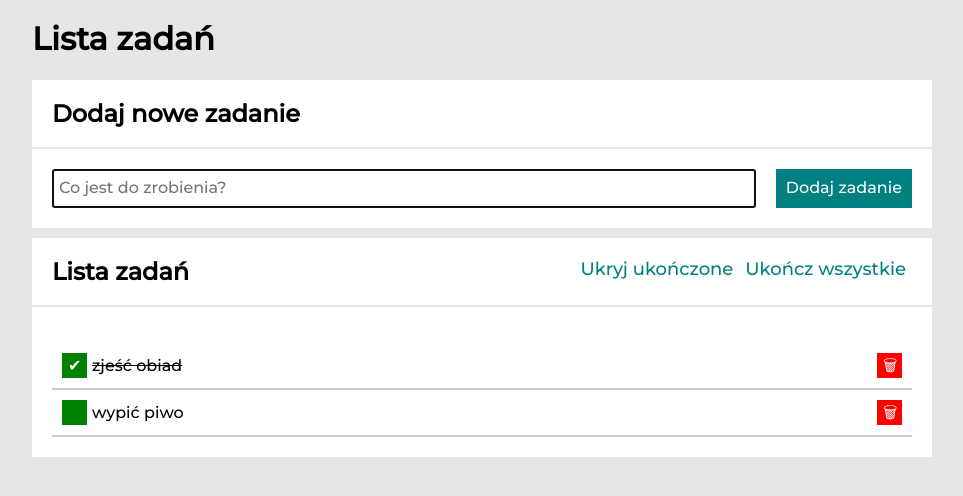
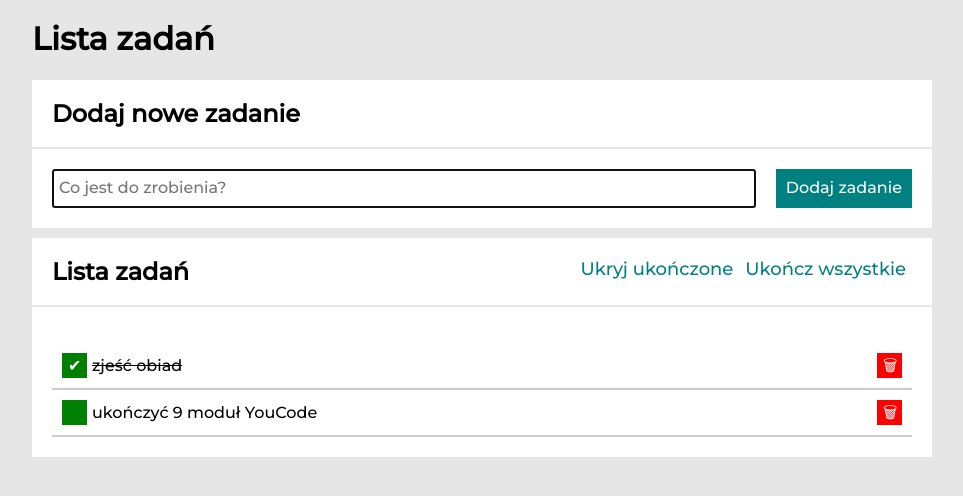
Before and after one commit to tamahawk1908/To-Do-List-React, a React (Create React App) app: page / in a window 1280 px wide. Shown: the top 496 px of the page, without its empty margins (158-1121 px from the left). Built offline with nearby package versions, Linux system fonts and the light colour scheme.

Commit message:
added new content

```diff
--- a/src/App.js
+++ b/src/App.js
@@ -14,7 +14,7 @@ function App() {
 
   const [tasks, setTasks] = useState([
     { id: 1, content: "zjeść obiad", done: true },
-    { id: 2, content: "wypić piwo", done: false },
+    { id: 2, content: "ukończyć 9 moduł YouCode", done: false },
   ]);
 
   const removeTask = (id) => {
```
